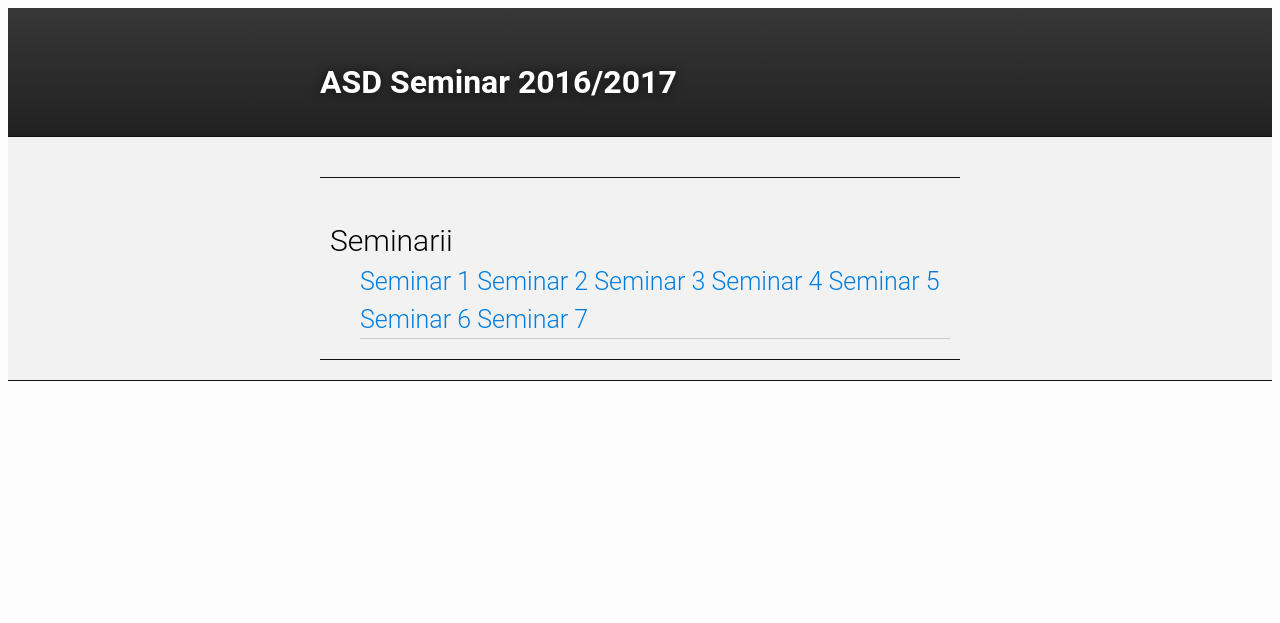
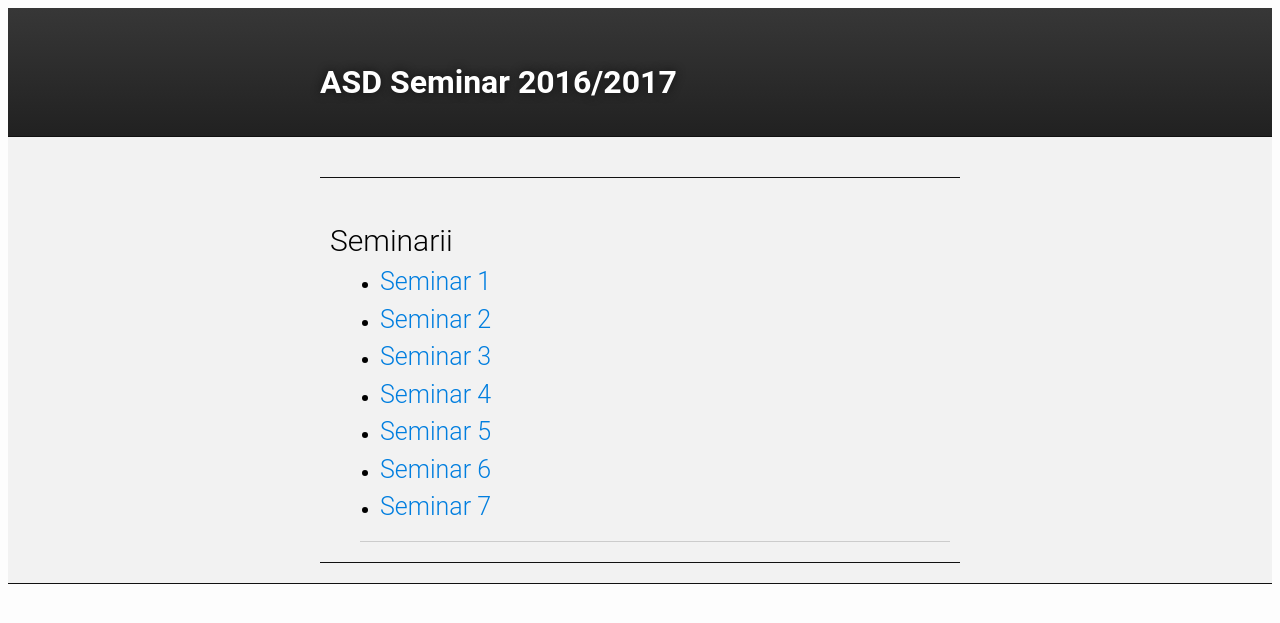
Before and after one commit to IuliaDuta/ASD, a Jekyll site: the page built from index.html, in a window 1280 px wide. Shown: the top 623 px of the page. Built offline with Jekyll 4.4.1, drawn with Linux system fonts in a browser that asks for light colours.

Commit message:
design a

```diff
--- a/index.html
+++ b/index.html
@@ -11,13 +11,15 @@ layout: default
           </div>
 
           <div class="item">
-            <a href="Seminarii/Seminar1"> Seminar 1 </a>
-            <a href="Seminarii/Seminar2"> Seminar 2 </a>
-            <a href="Seminarii/Seminar3"> Seminar 3 </a>
-            <a href="Seminarii/Seminar4"> Seminar 4 </a>
-            <a href="Seminarii/Seminar5"> Seminar 5 </a>
-            <a href="Seminarii/Seminar6"> Seminar 6 </a>
-            <a href="Seminarii/Seminar7"> Seminar 7 </a>
+            <ul>
+                <li><a href="Seminarii/Seminar1"> Seminar 1 </a></li>
+                <li><a href="Seminarii/Seminar2"> Seminar 2 </a></li>
+                <li><a href="Seminarii/Seminar3"> Seminar 3 </a></li>
+                <li><a href="Seminarii/Seminar4"> Seminar 4 </a></li>
+                <li><a href="Seminarii/Seminar5"> Seminar 5 </a></li>
+                <li><a href="Seminarii/Seminar6"> Seminar 6 </a></li>
+                <li><a href="Seminarii/Seminar7"> Seminar 7 </a></li>
+              </ul>
           </div>
 
       </section>
```
